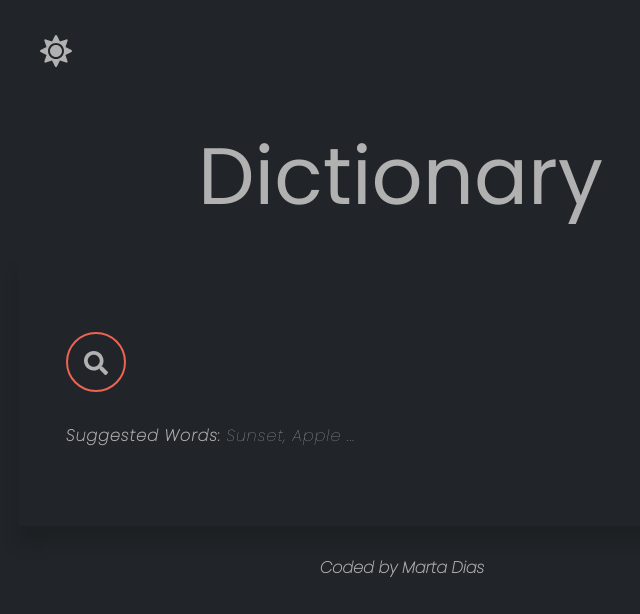
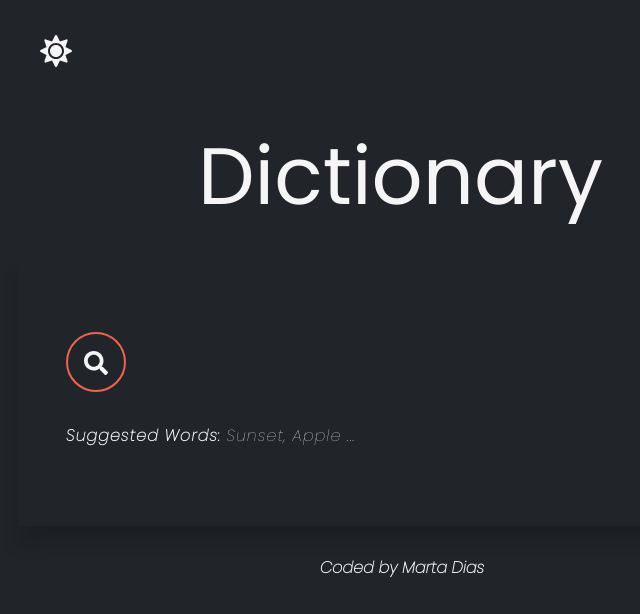
Before and after one commit to MDias04/awesome-dictionary, a React (Create React App) app: page / in a window 1280 px wide. Shown: the top 614 px of the page, without its empty margins (238-878 px from the left). Built offline with nearby package versions, Linux system fonts and the light colour scheme.

Commit message:
Light mode behaviour improvement

```diff
--- a/src/App.js
+++ b/src/App.js
@@ -1,10 +1,8 @@
+import React, { useState } from "react";
+import Dictionary from "./Dictionary";
+
 import "./styles/App.css";
-import Dictionary from "./Dictionary";
-import React, { useState } from "react";
 import { FaSun } from "react-icons/fa";
-
-
-
 
 export default function App() {
 
@@ -14,16 +12,15 @@ const [lightMode, setLightMode] = useState(false);
 const toggleLightMode = () => setLightMode (lightMode ? false : true);
 
   return (
-    <div className="App" data-theme={lightMode ? "light" : "dark"}>
+    <div className="App">
           <button className="toggler" onClick={toggleLightMode}>
-             <FaSun/>
+            <FaSun/>
           </button>
-
            <div className="container">
         <header className="App-header">
           <h1 className="header-title">Dictionary</h1>
         </header>
-        <main className="App-main">
+        <main className="App-main" data-theme={lightMode ? "light" : "dark"}>
           <Dictionary />
         </main>
         <footer className="App-footer">
@@ -31,6 +28,5 @@ const toggleLightMode = () => setLightMode (lightMode ? false : true);
         </footer>
       </div>
       </div>
-
   );
 }
--- a/src/styles/App.css
+++ b/src/styles/App.css
@@ -1,17 +1,17 @@
 /*Root will define my variables*/
 :root {
   --clr-primary: #ee6352;
-  --clr-hint: #f5f5f5;
+  --clr-hint: #b1b1b1;
 
   --clr-bg-dark: #212529;
-  --clr-bg-light: #b1b1b1;
+  --clr-bg-light: #f5f5f5;
 
   --clr-shadow: rgba(0, 0, 0, 0.15);
   font-size: 100%;
 }
 
 body {
-  background-color: var(--clr-bg-dark) !important;
+  background-color: var(--clr-bg-dark);
   color: var(--clr-bg-light);
   font-family: "Poppins", sans-serif;
 }
@@ -67,10 +67,16 @@ body {
 
 /* DARK MODE / LIGHT MODE */
 
+[data-theme="dark"] {
+  background: var(--clr-bg-dark) !important;
+  color: var(--clr-bg-light) !important;
+}
+
 [data-theme="light"] {
-  background: var(--clr-hint);
-  color: var(--clr-bg-dark);
+  background: var(--clr-bg-light) !important;
+  color: var(--clr-bg-dark) !important;
 }
+
 
 
 .toggler {
@@ -81,7 +87,7 @@ body {
   font-size: 2rem;
   background: transparent;
   border-radius: 20px;
-  border: 1 var(--clr-primary);
+  border: 0;
   color: var(--clr-bg-light);
   cursor: pointer;
 }
--- a/src/styles/Dictionary.css
+++ b/src/styles/Dictionary.css
@@ -59,7 +59,7 @@ body {
   opacity: 0;
   cursor: pointer;
 
-  color: var(--clr-bg-light);
+  color: var(--clr-bg-hint);
 }
 
 .search_submit {
@@ -73,7 +73,7 @@ body {
 
   width: calc(var(--size) - 10px);
   height: calc(var(--size) - 10px);
-  color: var(--clr-bg-light);
+  color: var(--clr-bg-hint);
 }
 
 .search_form:focus-within {
@@ -88,7 +88,7 @@ body {
 }
 .search_form:focus-within .search_submit {
   background: var(--clr-primary);
-  color: var(--clr-light);
+  color: var(--clr-bg-light);
   box-shadow: 0 0 10px rgba(0, 0, 0, 0.15);
   transition: transform 500ms ease-out;
 }
@@ -101,7 +101,7 @@ body {
 
 .hint {
   margin-top: 2em;
-  color: var(--clr-dark);
+  color: var(--clr-bg-hint);
   font-style: italic;
   letter-spacing: 1px;
 }
--- a/src/styles/Phonetics.css
+++ b/src/styles/Phonetics.css
@@ -12,7 +12,7 @@
 
   border-radius: 10px;
   border: 1px solid var(--clr-primary);
-  color: var(--clr-bg-light);
+  color: var(--clr-bg-hint);
 }
 
 .Phonetic a:hover {
```
Also changed, not shown: 1 other file (tests, documents, lock files or other folders).
